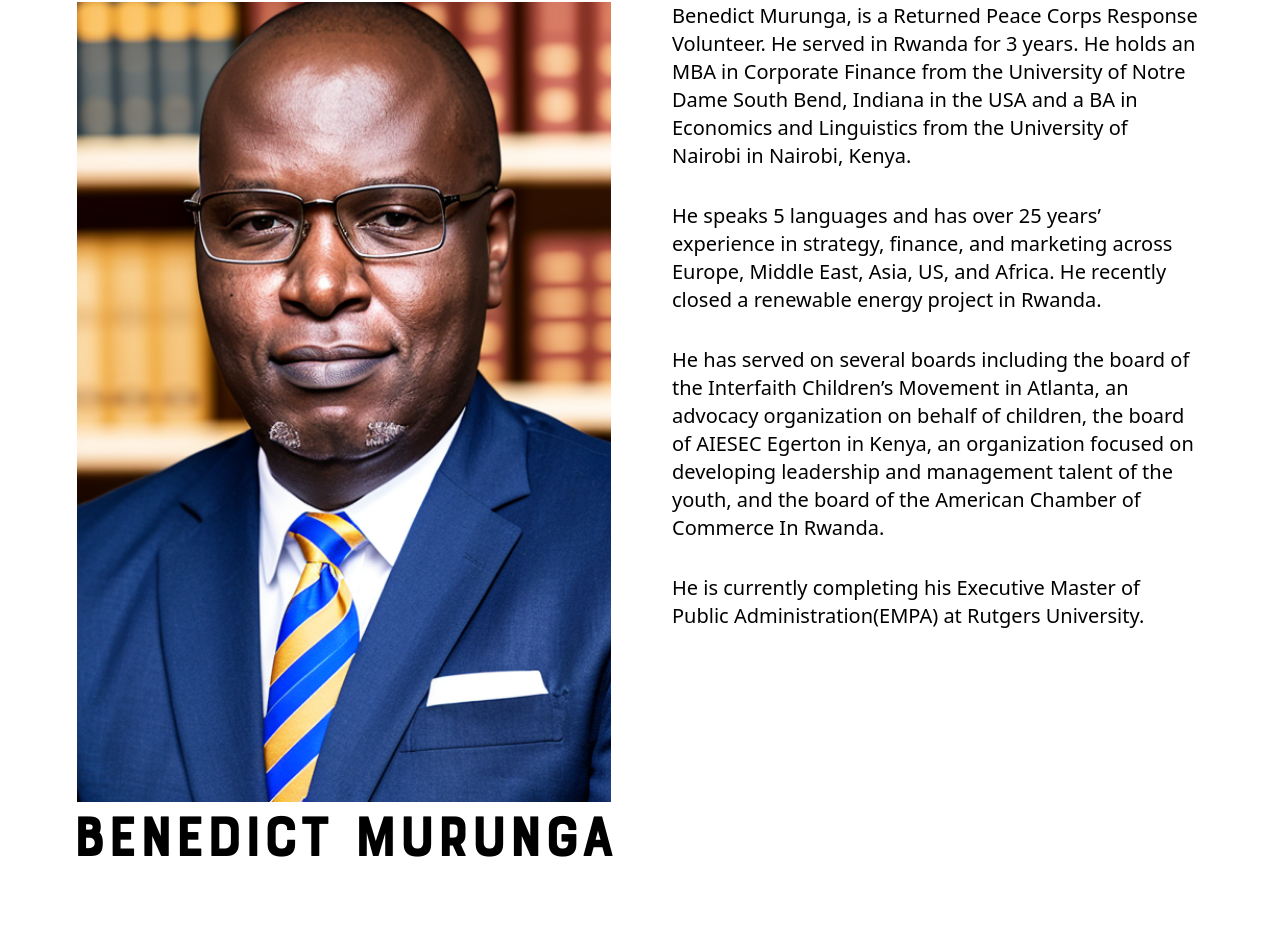
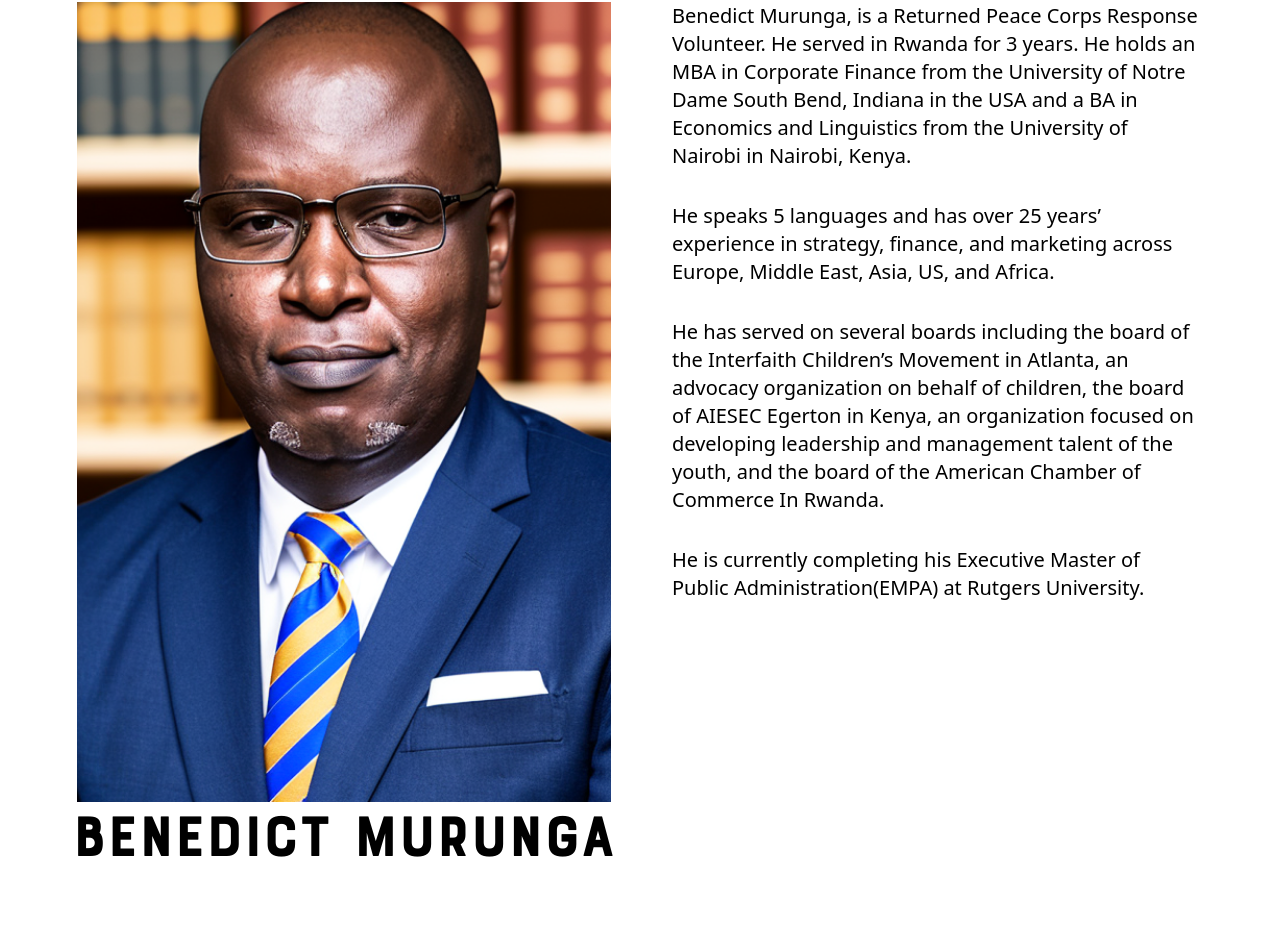
Before and after one commit to MICHAELMUNAVU83/murunga_capital, a React (Vite) app: page / in a window 1280 px wide. Shown: the part 3874-4809 px from the top of the page. Built offline with nearby package versions, Linux system fonts and the light colour scheme.

Commit message:
added founder

```diff
--- a/src/components/Founder.jsx
+++ b/src/components/Founder.jsx
@@ -67,7 +67,7 @@ const Founder = () => {
           >
             He speaks 5 languages and has over 25 years’ experience in strategy,
             finance, and marketing across Europe, Middle East, Asia, US, and
-            Africa. He recently closed a renewable energy project in Rwanda.
+            Africa.
           </motion.p>
           <motion.p
             animate={inView ? "visible" : "hidden"}
```
